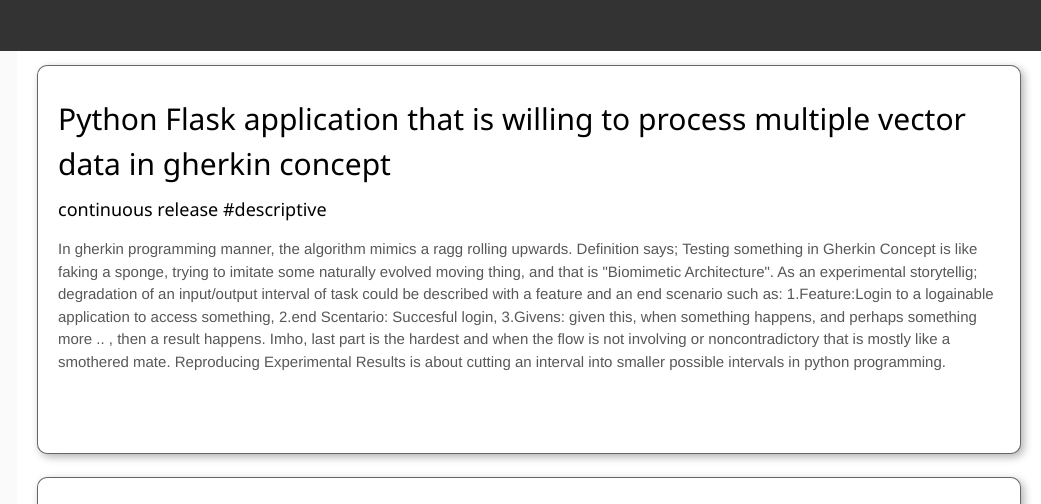
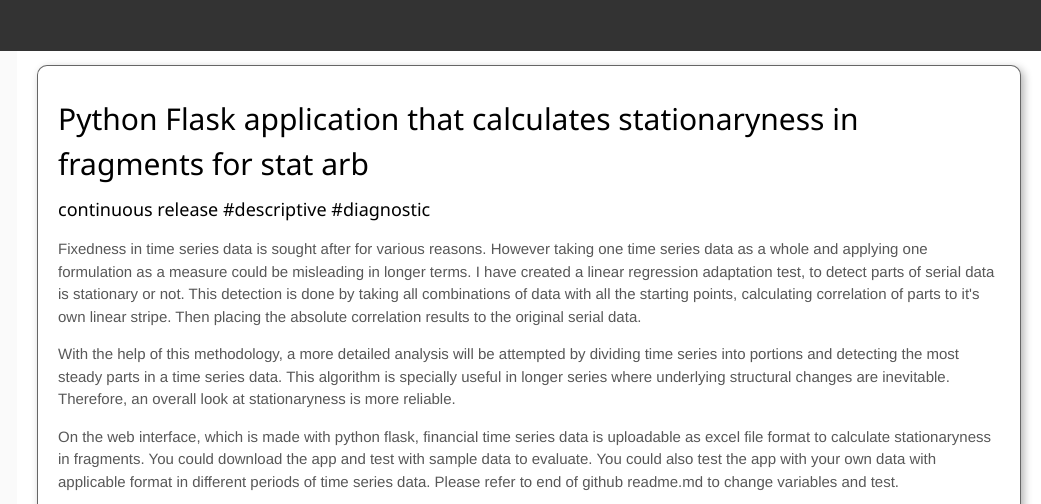
Before and after one commit to DoganSahin-git/dogansahin-git.github.io, a plain HTML site: page index.html in a window 1280 px wide. Shown: the top 504 px of the page, 239-1280 px from the left. Drawn offline with nearby package versions, Linux system fonts and the light colour scheme.

Commit message:
Update index.html

```diff
--- a/index.html
+++ b/index.html
@@ -27,17 +27,6 @@
 
   </div>
   <div class="main">
-
-    <div class="card">
-    <h2>Python Flask application that is willing to process multiple vector data in gherkin concept</h2>
-    <h5>continuous release #descriptive</h5>
-    <p>In gherkin programming manner, the algorithm mimics a ragg rolling upwards. Definition says; Testing something in Gherkin Concept is like faking a sponge, trying to imitate some naturally evolved moving thing, and that is "Biomimetic Architecture".
-    As an experimental storytellig; degradation of an input/output interval of task could be described with a feature and an end scenario such as: 1.Feature:Login to a logainable application to access something, 2.end Scentario: Succesful login, 3.Givens: given this, when something happens, and perhaps something more .. , then a result happens.
-    Imho, last part is the hardest and when the flow is not involving or noncontradictory that is mostly like a smothered mate. Reproducing Experimental Results is about cutting an interval into smaller possible intervals in python programming.</p>
-    <br>
-    <img src="" />
-    </div>
-    <br>
 
     <div class="card">
     <h2>Python Flask application that calculates stationaryness in fragments for stat arb</h2>
```
